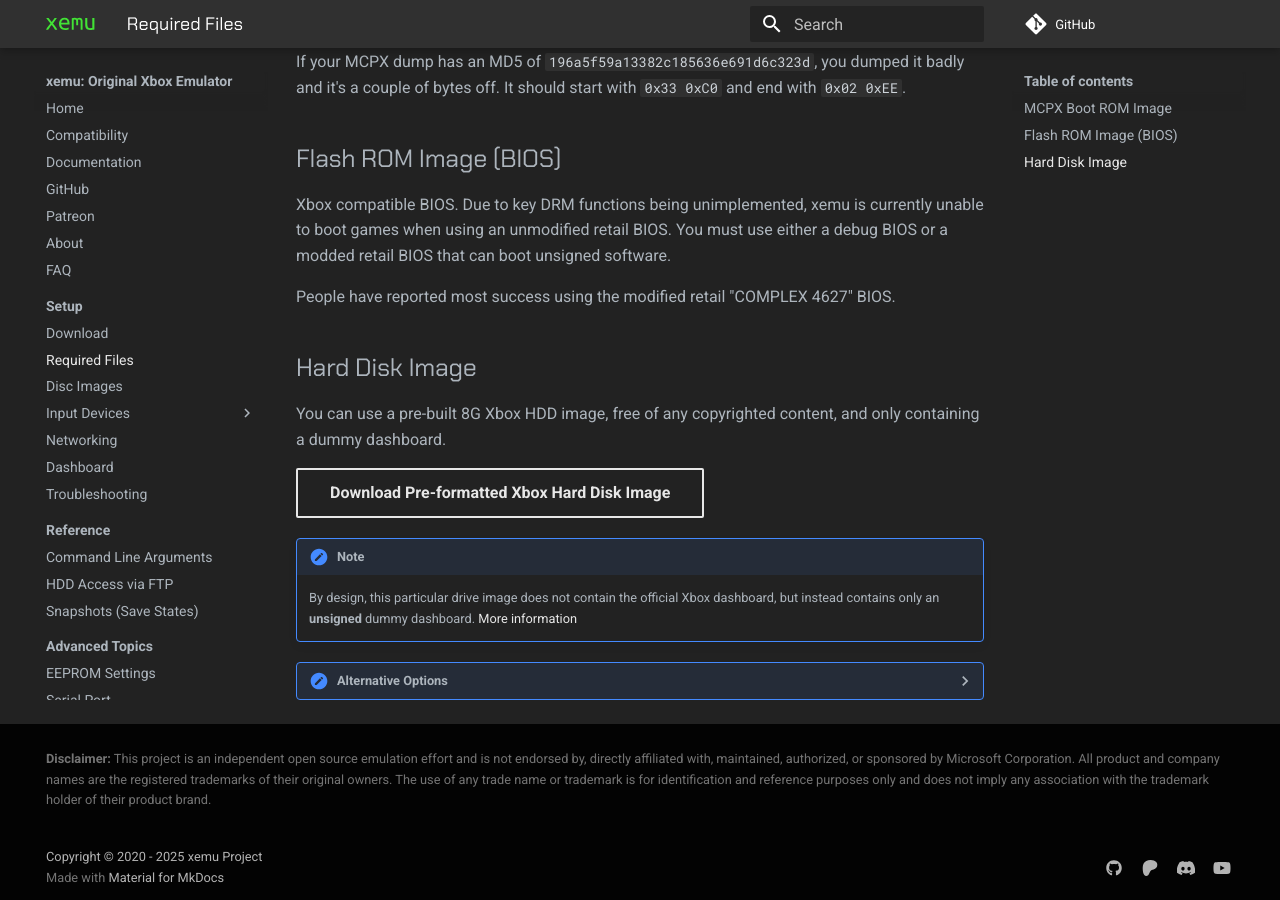
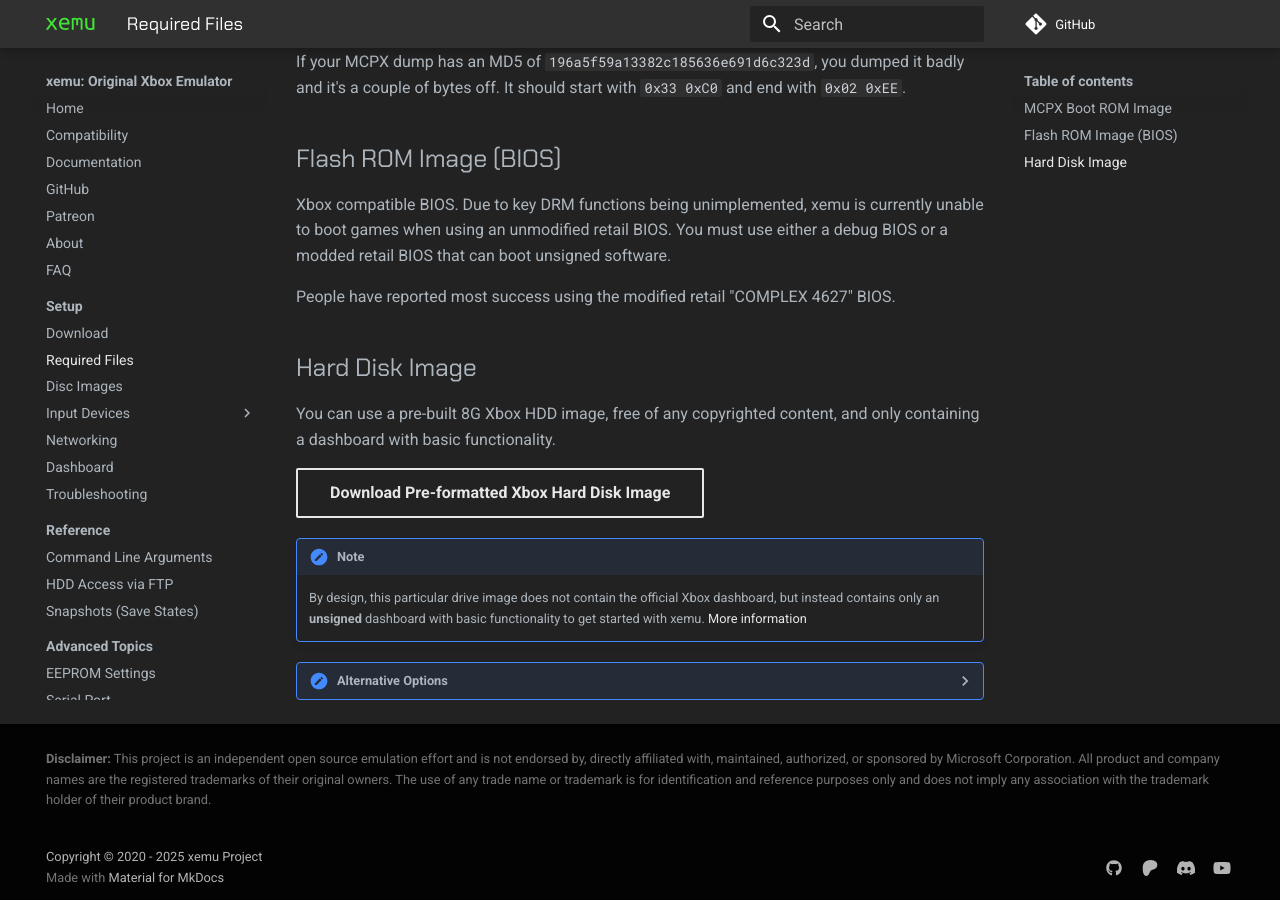
Before and after one commit to xemu-project/xemu-website, an MkDocs documentation site: the page built from docs/docs/required-files.md, in a window 1280 px wide and 900 px high, scrolled down 721 px. Built offline with MkDocs 1.6.1 and Material for MkDocs 9.7.7, drawn with Linux system fonts in a browser that asks for light colours; comment, search, counter and statistics services are not loaded.

Commit message:
Link to new preformatted hardrive image

```diff
--- a/docs/docs/required-files.md
+++ b/docs/docs/required-files.md
@@ -34,13 +34,13 @@ People have reported most success using the modified retail "COMPLEX 4627" BIOS.
 ## Hard Disk Image
 
 You can use a pre-built 8G Xbox HDD image, free of any copyrighted content, and
-only containing a dummy dashboard.
+only containing a dashboard with basic functionality.
 
-[Download Pre-formatted Xbox Hard Disk Image ](https://github.com/xemu-project/xemu-hdd-image/releases/latest/download/xbox_hdd.qcow2.zip){ .md-button .md-button--secondary }
+[Download Pre-formatted Xbox Hard Disk Image ](https://github.com/xemu-project/xemu-dashboard/releases/latest/download/xbox_hdd.qcow2){ .md-button .md-button--secondary }
 
 !!! note
     By design, this particular drive image does not contain the official Xbox
-    dashboard, but instead contains only an **unsigned** dummy dashboard. [More
+    dashboard, but instead contains only an **unsigned** dashboard with basic functionality to get started with xemu. [More
     information](dashboard.md)
 
 ??? "Alternative Options"
```
